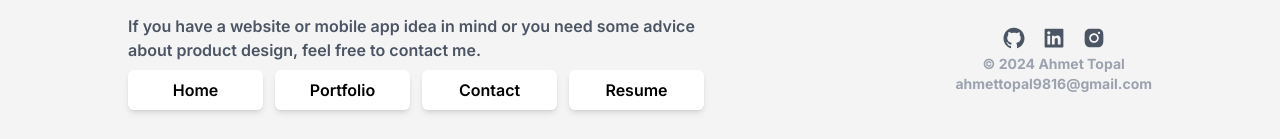
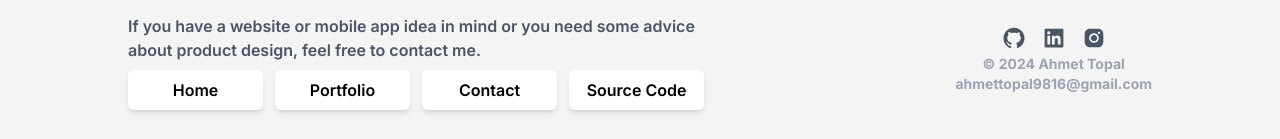
Before and after one commit to ahmettopal/react-portfolio-v2, a Next.js app: page /contact in a window 1280 px wide. Shown: the part 704-843 px from the top of the page. Built offline with nearby package versions, Linux system fonts and the light colour scheme.

Commit message:
updated navbat & footer show nav

```diff
--- a/src/components/Footer.tsx
+++ b/src/components/Footer.tsx
@@ -11,7 +11,7 @@ const Footer = () => {
             If you have a website or mobile app idea in mind or you need some
             advice about product design, feel free to contact me.
           </p>
-          <NavComponent />
+          <NavComponent isFooter={true} />
         </div>
         <div className="text-center font-bold text-gray-400 text-sm mt-5 md:mt-0">
           <div className="text-2xl 2xl:text-5xl flex justify-center gap-4 py-1 text-gray-600 dark:text-slate-200">
--- a/src/components/navbar/NavComponent.tsx
+++ b/src/components/navbar/NavComponent.tsx
@@ -1,22 +1,35 @@
 "use client";
 
+import { FC } from "react";
 import NextLink from "next/link";
 import { NavMenu } from "@/constants";
 import { useSelectedLayoutSegment } from "next/navigation";
 
-const NavComponent = () => {
+type NavComponentProps = {
+  isFooter: boolean;
+};
+
+const NavComponent: FC<NavComponentProps> = (props) => {
   const segment = useSelectedLayoutSegment();
   const path = segment ? `/${segment}` : "/";
 
+  const updatedNavMenu: { [key: string]: string } = { ...NavMenu };
+  if (props.isFooter) {
+    updatedNavMenu["https://github.com/ahmettopal/react-portfolio-v2"] =
+      "Source Code";
+  } else {
+    updatedNavMenu["/assets/resume/sample.pdf"] = "Resume";
+  }
+
   return (
     <div className="grid grid-cols-2 md:grid-cols-4 dark:bg-zinc-800 gap-3">
-      {Object.entries(NavMenu).map(([key, value]) => {
+      {Object.entries(updatedNavMenu).map(([key, value]) => {
         const isActive = key === path;
         return (
           <NextLink
             key={key}
             href={key}
-            className="bg-white dark:bg-zinc-700 text-black text-center dark:text-white px-2 py-2 rounded-md shadow-md h-10"
+            className="bg-white dark:bg-zinc-700 text-black text-center dark:text-white px-2 py-2 rounded-md shadow-md"
           >
             {value}
           </NextLink>
--- a/src/components/navbar/Navbar.tsx
+++ b/src/components/navbar/Navbar.tsx
@@ -27,12 +27,12 @@ const Navbar: FC<NavbarProps> = (props) => {
           onMenuClick={() => setNavbarOpen(!navbarOpen)}
         />
         <div className="hidden md:flex">
-          <NavComponent />
+          <NavComponent isFooter={false} />
         </div>
       </div>
       {navbarOpen && (
         <div className="flex flex-col bg-white dark:bg-zinc-700 rounded-md md:hidden mt-3 w-full">
-          <NavComponent />
+          <NavComponent isFooter={false} />
         </div>
       )}
     </nav>
--- a/src/constants/index.ts
+++ b/src/constants/index.ts
@@ -27,7 +27,6 @@ export const NavMenu = {
   "/": "Home",
   "/portfolio": "Portfolio",
   "/contact": "Contact",
-  "/assets/resume/sample.pdf": "Resume",
 };
 
 export const techStack = [
```
